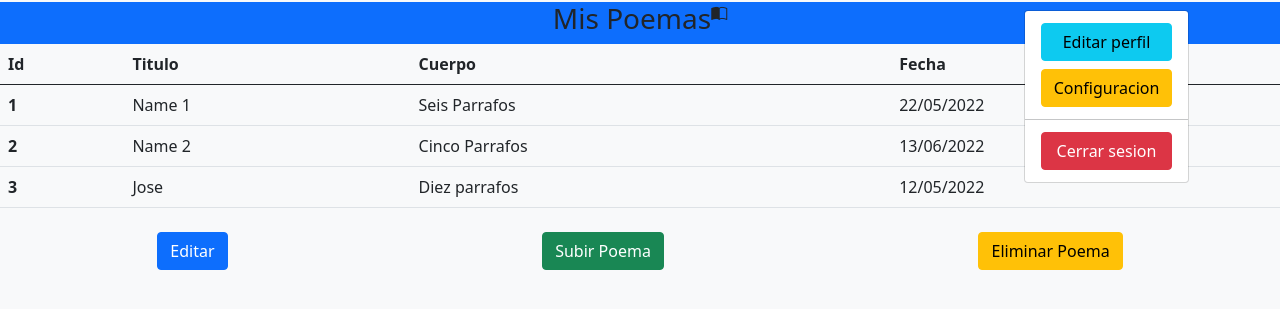
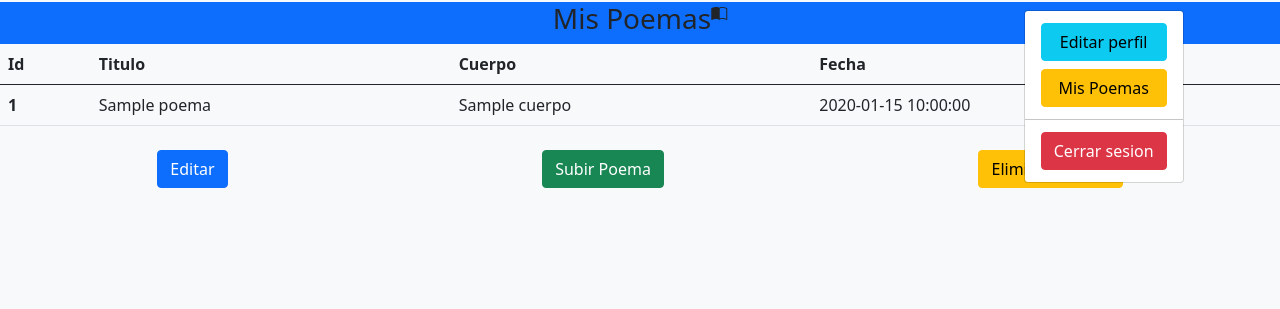
Before and after one commit to santiagomoyan0/Programacion-2022, a Flask app: template Frontend/main/templates/mis_poemas.html in a window 1280 px wide, after a click that opens the changed part. Shown: the part 54-363 px from the top of the page. Run offline with Flask 2, Linux system fonts and the light colour scheme; the template is opened without the code that fills it: most values are stand-ins (such as "Sample title", 1, 10 or a date in 2020); some libraries are stand-ins or nearby versions.

Commit message:
15-11 avanzando

```diff
--- a/Frontend/main/__init__.py
+++ b/Frontend/main/__init__.py
@@ -9,7 +9,7 @@ def create_app():
     app = Flask(__name__)
     #Cargar variables de entorno
     load_dotenv()
-
+    app.config['API_URL'] = os.getenv('API_URL')
     app.register_blueprint(routes.app)
     #
     #Aquí se inicializarán el resto de los módulos de la aplicación
--- a/Frontend/main/templates/base.html
+++ b/Frontend/main/templates/base.html
@@ -32,21 +32,21 @@
               <ul class="dropdown-menu my-3" aria-labelledby="navbarDropdown">
                 <li>
 
-                    <a class="dropdown-item d-grid" href="#">
+                    <a class="dropdown-item d-grid" href="{{url_for('app.perfil')}}">
                         <div class="btn btn-info" href="{{url_for('app.perfil')}}">Editar perfil</div>
                     </a>
 
 
                   </li>
                 <li>
-                    <a class="dropdown-item d-grid" href="#">
-                      <div class="btn btn-warning">Configuracion</div>
+                    <a class="dropdown-item d-grid" href="{{url_for('app.user_poems')}}">
+                      <div class="btn btn-warning">Mis Poemas</div>
                     </a>
                   </li>
                 <li><hr class="dropdown-divider"></li>
                 <li>
-                    <a class="dropdown-item d-grid" href="#">
-                      <div class="btn btn-danger" href="{{url_for('app.login')}}">Cerrar sesion</div>
+                    <a class="dropdown-item d-grid" href="{{url_for('app.logout')}}">
+                      <div class="btn btn-danger" href="{{url_for('app.logout')}}">Cerrar sesion</div>
                     </a>
                   </li>
               </ul>
--- a/Frontend/main/templates/mis_poemas.html
+++ b/Frontend/main/templates/mis_poemas.html
@@ -6,6 +6,7 @@
 <div class="d-flex justify-content-center bg-primary">
     <h3>Mis Poemas</h3>
     <i class="bi bi-book-half"></i>
+
 </div>
 
 </div>
@@ -19,30 +20,22 @@
       <th scope="col">Fecha</th>
     </tr>
   </thead>
+  {% for poema in poemas %}
   <tbody>
     <tr>
-      <th scope="row">1</th>
-      <td>Name 1</td>
-      <td>Seis Parrafos</td>
-      <td>22/05/2022</td>
+      <th scope="row">{{poema.id}}</th>
+      <td>{{poema.titulo}}</td>
+      <td>{{poema.cuerpo}}</td>
+      <td>{{poema.fecha_hora}}</td>
     </tr>
-    <tr>
-      <th scope="row">2</th>
-      <td>Name 2</td>
-      <td>Cinco Parrafos</td>
-      <td>13/06/2022</td>
+
     </tr>
-    <tr>
-      <th scope="row">3</th>
-      <td>Jose</td>
-      <td>Diez parrafos</td>
-      <td>12/05/2022</td>
-    </tr>
+  {% endfor %}
   </tbody>
 </table>
 <div class="d-flex justify-content-around mt-4">
-    <button class="btn btn-primary" type="button">Editar</button>
-    <button class="btn btn-success" type="button">Subir Poema</button>
+    <button class="btn btn-primary" >Editar</button>
+    <a class="btn btn-success" type ="button" href="{{url_for('app.upload_poem')}}">Subir Poema</a>
     <button class="btn btn-warning" type="button">Eliminar Poema</button>
   </div>
 
--- a/Frontend/main/templates/vista_principal.html
+++ b/Frontend/main/templates/vista_principal.html
@@ -19,7 +19,7 @@
             <div class="d-grid gap-2">
               <h5 class="card-title">{{poema.titulo}}</h5>
               <h5 class="card-title">{{poema.cuerpo}}</h5>
-              <a href="/view-poem" class="btn btn-primary">Ver Poema</a>
+              <a href="{{url_for('app.view_poem', id=poema.id)}}" class="btn btn-primary">Ver Poema</a>
 
              </div>
              </div>
```
Also changed, not shown: Frontend/main/routes/routes.py (+70 -14 lines), Frontend/main/templates/inicio_sesion.html (+0 -7 lines), Frontend/main/templates/subir_poema.html (+4 -4 lines), Frontend/main/templates/ver_poema.html (+5 -5 lines).
